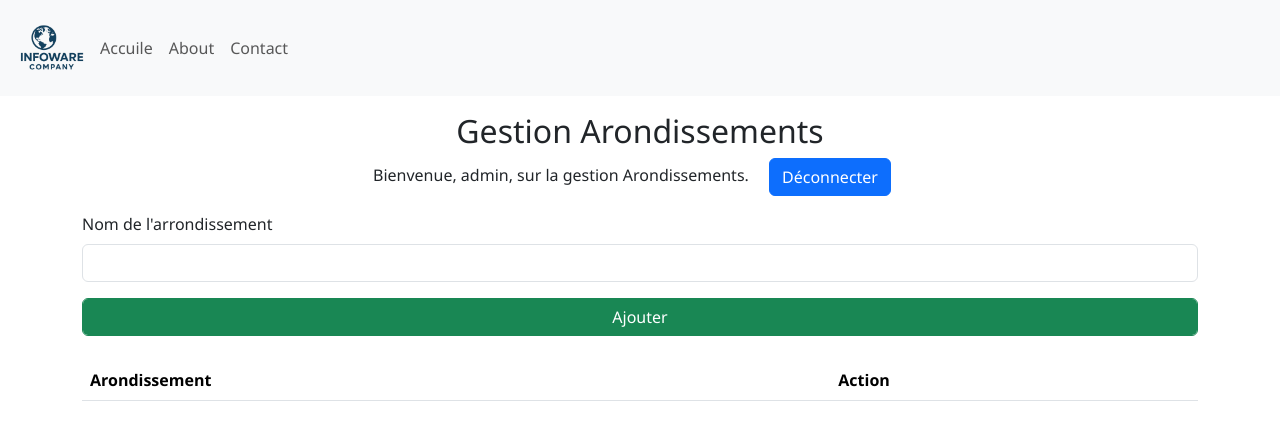
After one commit to the8Proffesional/FLASK, a Flask app: page /manage_Arrondissements in a window 1280 px wide. The commit adds this page. Shown: the top 440 px of the page. Run offline with Flask 3, Linux system fonts and the light colour scheme; a user stored in the database is signed in; lists and menus that the app fills with data are empty.

Commit message:
manage arrondissements

```diff
--- a/Site/app.py
+++ b/Site/app.py
@@ -4,6 +4,7 @@ from about.about import about
 from admin.admin import adminstration
 from dashbord.dashbord import dashbord
 from extentions import db
+from models import User
 
 def createApp():
     app = Flask(__name__)
@@ -17,6 +18,15 @@ def createApp():
     app.register_blueprint(dashbord)
 
     db.init_app(app)
+    from werkzeug.security import generate_password_hash
+
+    with app.app_context():
+        db.create_all()
+        user = User(name='adil', password=generate_password_hash('infoware'))
+
+        if not User.query.filter_by(name='adil').first():
+            db.session.add(user)
+            db.session.commit()
 
 
     return app
--- a/Site/dashbord/dashbord.py
+++ b/Site/dashbord/dashbord.py
@@ -1,5 +1,7 @@
-from flask import Blueprint, render_template, redirect, url_for
+from flask import Blueprint, render_template, redirect, url_for, request
 from flask import session
+from models import Arondissement
+from extentions import db
 
 dashbord = Blueprint('dashbord', __name__, template_folder='templates')
 @dashbord.route('/dashbord')
@@ -7,3 +9,35 @@ def dashbord_page():
     if 'user' not in session:
         return redirect(url_for('admin.admin'))
     return render_template('dashbord.html', name=session['user'])
+
+@dashbord.route('/manage_users')
+def manage_users():
+    if 'user' not in session:
+        return redirect(url_for('admin.admin'))
+    return render_template('manage_users.html', name=session['user'])
+
+@dashbord.route('/manage_Arrondissements', methods=['GET', 'POST'])
+def manage_Arrondissements():
+    if 'user' not in session:
+        return redirect(url_for('admin.admin'))
+    if request.method == 'POST':
+        arrondissement_name = request.form.get('arrondissementName')
+        if arrondissement_name:
+            new_arrondissement = Arondissement(arondissement=arrondissement_name)
+            db.session.add(new_arrondissement)
+            db.session.commit()
+            return redirect(url_for('dashbord.manage_Arrondissements'))
+
+    arrondissements = Arondissement.query.all()
+
+    return render_template('manage_Arrondissements.html', name=session['user'], arrondissements=arrondissements)
+
+@dashbord.route('/delete_arrondissement/<int:arrondissement_id>', methods=['POST'])
+def delete_arrondissement(arrondissement_id):
+    if 'user' not in session:
+        return redirect(url_for('admin.admin'))
+
+    arrondissement = Arondissement.query.get_or_404(arrondissement_id)
+    db.session.delete(arrondissement)
+    db.session.commit()
+    return redirect(url_for('dashbord.manage_Arrondissements'))
--- /dev/null
+++ b/Site/templates/manage_Arrondissements.html
@@ -0,0 +1,46 @@
+{% extends 'base.html' %}
+{% block title %} Tableau de bord-Gestion Arondissements {% endblock %}
+
+{% block body %}
+<div class="container-fluid">
+    <div class="row">
+        <div class="col-12  my-3">
+            <div class="text-center">
+                <h2>Gestion Arondissements </h2>
+                <p>Bienvenue, {{ name }}, sur la gestion Arondissements. <a class="mx-3 btn btn-primary" href="{{ url_for('admin.logout') }}"">Déconnecter</a></p>
+            </div>
+
+            <div class="container">
+                <form method="POST">
+                    <div class="mb-3">
+                        <label for="arrondissementName" class="form-label">Nom de l'arrondissement</label>
+                        <input type="text" class="form-control" id="arrondissementName" name="arrondissementName" required>
+                    </div>
+                    <button type="submit" class="form-control btn btn-success">Ajouter</button>
+                </form>
+                <table class="table table-striped mt-4 ">
+                    <thead>
+                        <tr>
+                          <th scope="col">Arondissement</th>
+                          <th scope="col">Action</th>
+                        </tr>
+                      </thead>
+                      <tbody>
+                        {% for arrondissement in arrondissements %}
+                        <tr>
+                          <td>{{ arrondissement.arondissement }}</td>
+                          <td>
+                            <form method="POST" action="{{ url_for('dashbord.delete_arrondissement', arrondissement_id=arrondissement.id) }}" onsubmit="return confirm('Êtes-vous sûr de vouloir supprimer cet arrondissement ?');">
+                                <button type="submit" class="btn btn-danger">Supprimer</button>
+                            </form>
+                          </td>
+                        </tr>
+                        {% endfor %}
+                </table>
+            </div>
+
+
+        </div>
+    </div>
+</div>
+{% endblock %}
```
Also changed, not shown: Site/models.py (+16 -0 lines), Site/templates/admin.html (+5 -2 lines), Site/templates/dashbord.html (+13 -9 lines), Site/templates/manage_users.html (added, +25 -0 lines), instance/site.db.
